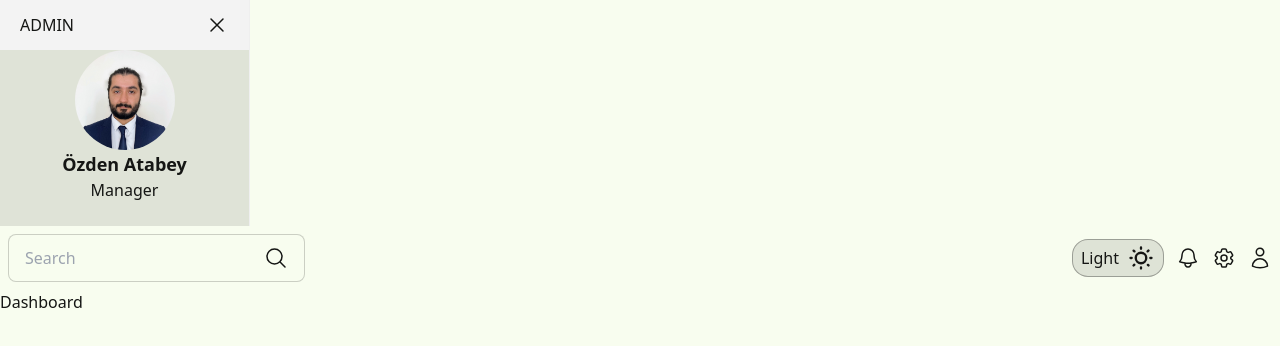
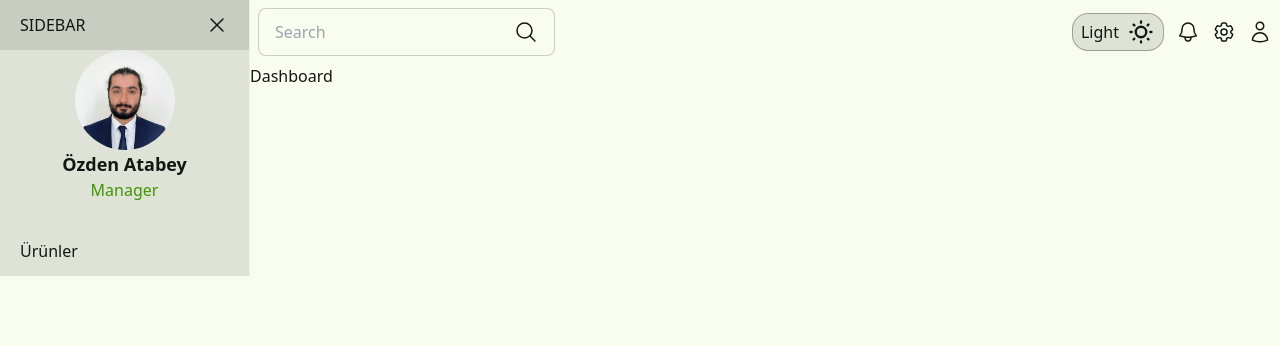
Before and after one commit to ozdenatabey/admin-dashboard-app, a React (Vite) app: page / in a window 1280 px wide. Both pictures are taken after a click on the link 39 px from the left and 25 px from the top of the page. Shown: the top 346 px of the page. Built offline with nearby package versions, Linux system fonts and the light colour scheme.

Commit message:
sidebar hover issue fixed

```diff
--- a/src/App.jsx
+++ b/src/App.jsx
@@ -17,8 +17,9 @@ import Dashboard from "./scenes/dashboard/index";
 function App() {
   return (
     <BrowserRouter>
+      <div className="flex relative">
         <SidebarMenu />
-      <main>
+        <main className="h-full w-full">
           <Topbar />
           <Routes>
             <Route path="/" element={<Dashboard />} />
@@ -34,6 +35,7 @@ function App() {
             {/* <Route path="/calendar" element={<Calendar />} /> */}
           </Routes>
         </main>
+      </div>
     </BrowserRouter>
   );
 }
--- a/src/scenes/global/SidebarMenu.jsx
+++ b/src/scenes/global/SidebarMenu.jsx
@@ -11,7 +11,11 @@ function SidebarMenu() {
       className="bg-transparent/10"
       collapsed={!isCollapsed}
     >
-      <Menu>
+      <Menu
+        menuItemStyles={{
+          button: { ":hover": { background: "rgba(0,0,0,0.1)" } },
+        }}
+      >
         {/* LOGO AND MENU ICON */}
         <MenuItem
           onClick={() => {
@@ -38,7 +42,7 @@ function SidebarMenu() {
         >
           {isCollapsed && (
             <div className="flex justify-between">
-              <h1 className="text-center">ADMIN</h1>
+              <h1 className="text-center">SIDEBAR</h1>
               <svg
                 xmlns="http://www.w3.org/2000/svg"
                 fill="none"
@@ -64,15 +68,16 @@ function SidebarMenu() {
                 alt="user"
                 width={100}
                 height={100}
-                className="rounded-full"
+                className="rounded-full cursor-pointer"
               />
             </div>
             <div className="text-center">
               <h2 className="text-lg font-bold">Özden Atabey</h2>
-              <h3>Manager</h3>
+              <h3 className="text-primary">Manager</h3>
             </div>
           </div>
         )}
+        <MenuItem>Ürünler</MenuItem>
       </Menu>
     </Sidebar>
   );
--- a/src/scenes/global/Topbar.jsx
+++ b/src/scenes/global/Topbar.jsx
@@ -17,7 +17,7 @@ function Topbar() {
   }
 
   return (
-    <div className="flex justify-between items-center p-2">
+    <div className="flex justify-between p-2">
       {/* SEARCH BAR */}
       <div className="input input-bordered gap-2 flex items-center">
         <input type="text" placeholder="Search" />
```
Lines whose indentation alone changed are shown as unchanged.
